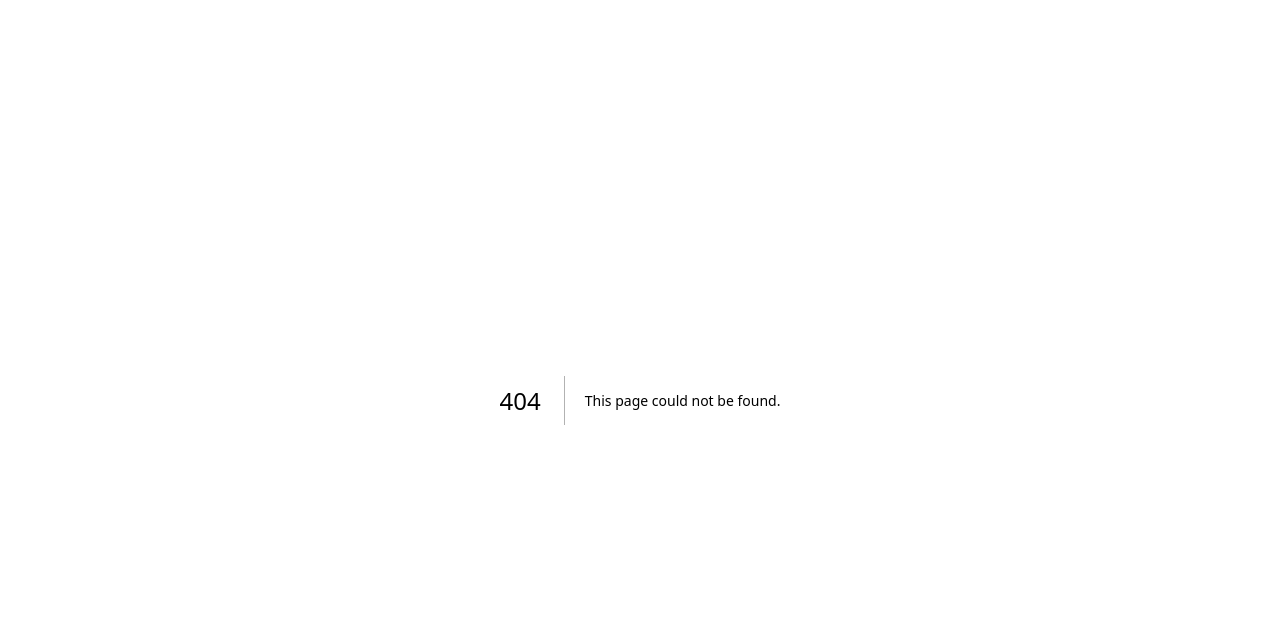
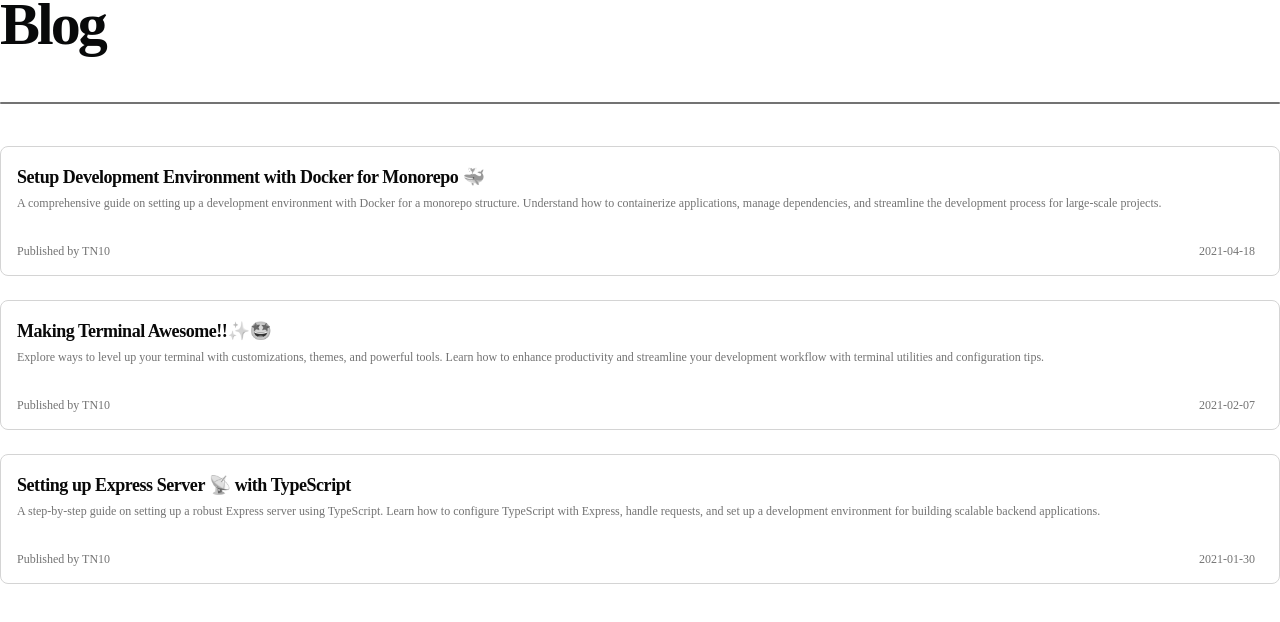
Before and after one commit to tejastn10/nimbus, a Next.js app: page /blog in a window 1280 px wide. Before the commit this address had no page. Shown: the top 622 px of the page. Built offline with nearby package versions, Linux system fonts and the light colour scheme.

Commit message:
feat: add blog page with blog cards components

```diff
--- /dev/null
+++ b/src/app/blog/page.tsx
@@ -0,0 +1,65 @@
+import { FC } from "react";
+
+import Link from "next/link";
+
+import { BlurFade } from "@/components/animated/BlurFade";
+
+import { getBlogPosts } from "@/data/blog";
+
+import { BLUR_FADE_DELAY } from "@/constants/ui";
+
+export const metadata = {
+	title: "Blog",
+	description: "My thoughts on software development, life, and more.",
+};
+
+const BlogPage: FC = async () => {
+	const posts = await getBlogPosts();
+
+	return (
+		<section>
+			<BlurFade delay={BLUR_FADE_DELAY}>
+				<h1 className="font-bold text-6xl mb-8 tracking-tighter">Blog</h1>
+			</BlurFade>
+
+			<BlurFade delay={BLUR_FADE_DELAY * 7}>
+				<hr className="my-12 border-3 border-t-2 border-neutral-500 dark:border-neutral-700 rounded-md" />
+			</BlurFade>
+
+			<BlurFade delay={BLUR_FADE_DELAY * 14}>
+				{posts
+					.sort((a, b) => {
+						if (new Date(a.metadata.publishedAt) > new Date(b.metadata.publishedAt)) {
+							return -1;
+						}
+						return 1;
+					})
+					.map((post, id) => (
+						<BlurFade delay={BLUR_FADE_DELAY * 2 + id * 0.05} key={post.slug}>
+							<Link
+								className="flex flex-col space-y-2 mb-6 p-4 rounded-lg border border-neutral-300 dark:border-neutral-700 filter grayscale hover:grayscale-0 hover:shadow-lg hover:scale-105 transition-all duration-300 "
+								href={`/blog/${post.slug}`}
+							>
+								<div className="w-full flex flex-col">
+									<p className="text-lg font-semibold text-foreground tracking-tight transition-all duration-300">
+										{post.metadata.title}
+									</p>
+
+									<div className="flex justify-between items-center text-xs text-muted-foreground pt-1">
+										<p className="mr-0 ">{post.metadata.description}</p>
+									</div>
+
+									<div className="flex justify-between items-center text-xs text-muted-foreground pt-8">
+										<p className="ml-0">Published by TN10</p>
+										<p className="mr-0 px-2">{post.metadata.publishedAt}</p>
+									</div>
+								</div>
+							</Link>
+						</BlurFade>
+					))}
+			</BlurFade>
+		</section>
+	);
+};
+
+export default BlogPage;
```
